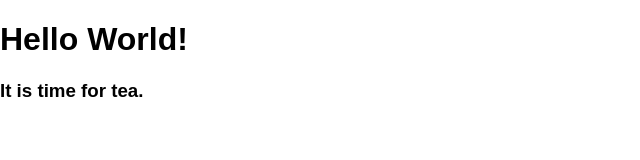
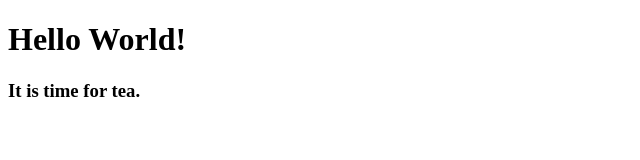
Before and after one commit to maryfranks/react-hello-world, a React (Create React App) app: page / in a window 1280 px wide. Shown: the top 160 px of the page, without its empty margins (0-640 px from the left). Built offline with nearby package versions, Linux system fonts and the light colour scheme.

Commit message:
update index.js for hello component

```diff
--- a/src/index.js
+++ b/src/index.js
@@ -1,8 +1,7 @@
 import React from 'react';
 import ReactDOM from 'react-dom';
-import './index.css';
-import App from './App';
-import registerServiceWorker from './registerServiceWorker';
+import Hello from './App';
 
-ReactDOM.render(<App />, document.getElementById('root'));
-registerServiceWorker();
+ReactDOM.render(
+  <Hello />, document.getElementById('root')
+);
```
